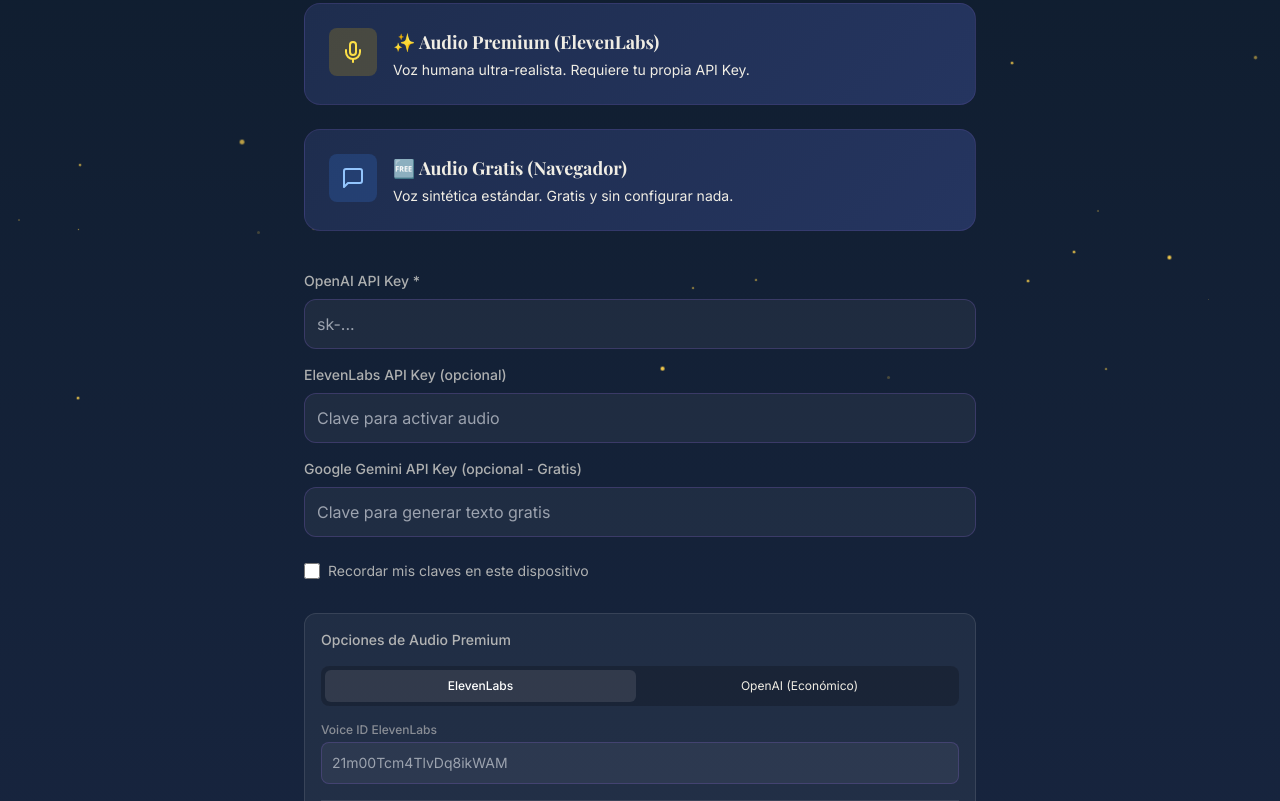
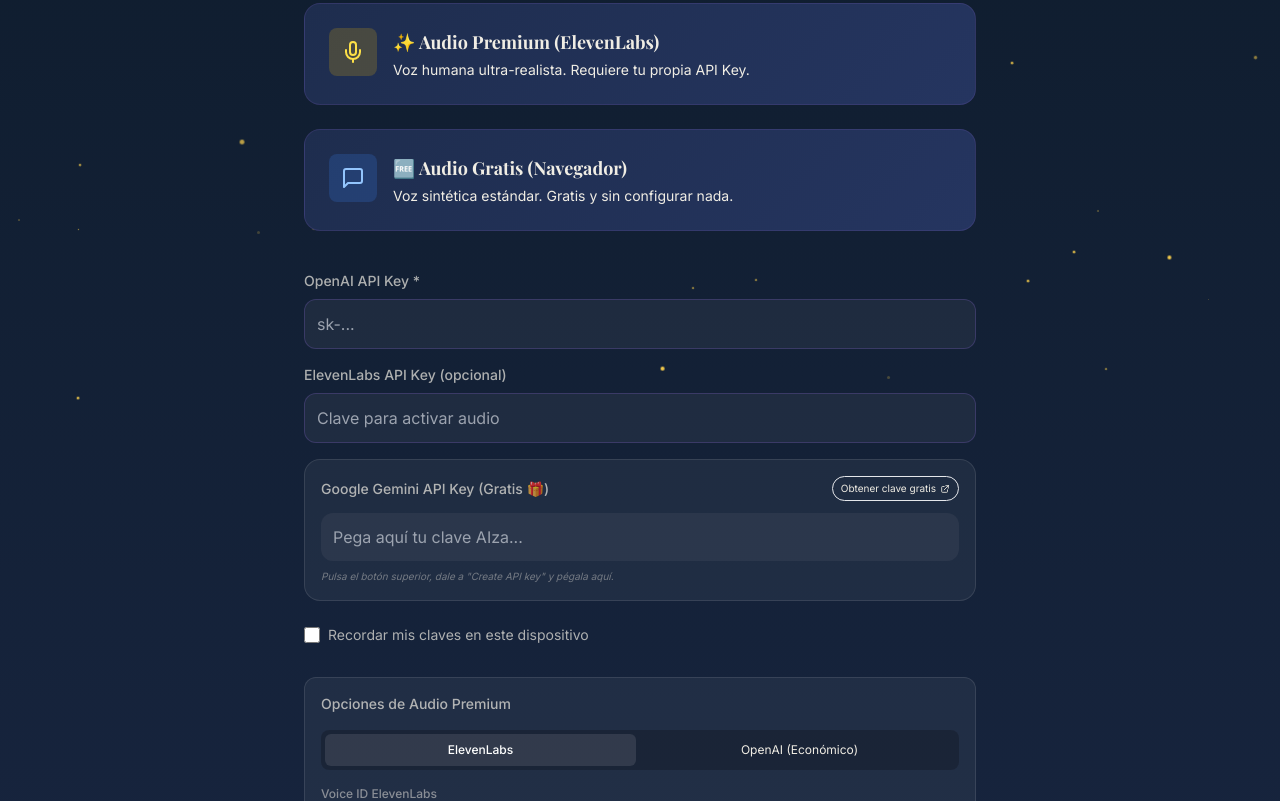
Before and after one commit to carloscano19/cuentacuentos, a plain HTML site: page index.html in a window 1280 px wide. Shown: the part 395-1196 px from the top of the page. Drawn offline with nearby package versions, Linux system fonts and the light colour scheme; a web font is replaced by a local one.

Commit message:
ux: añadir botón de acceso directo y guía para obtener la clave de Gemini gratis

```diff
--- a/index.html
+++ b/index.html
@@ -108,11 +108,25 @@
                         <input type="password" id="input-el-key" class="input-magical w-full p-3 rounded-xl"
                             placeholder="Clave para activar audio">
                     </div>
-                    <div>
-                        <label class="block text-sm font-medium mb-2 opacity-70">Google Gemini API Key (opcional -
-                            Gratis)</label>
-                        <input type="password" id="input-gemini-key" class="input-magical w-full p-3 rounded-xl"
-                            placeholder="Clave para generar texto gratis">
+                    <div
+                        class="p-4 bg-white/5 rounded-2xl border border-white/10 group transition-all hover:border-secondary/50">
+                        <div class="flex justify-between items-center mb-3">
+                            <label class="text-sm font-medium opacity-70">Google Gemini API Key (Gratis 🎁)</label>
+                            <a href="https://aistudio.google.com/app/apikey" target="_blank"
+                                class="text-[10px] bg-secondary/20 text-secondary border border-secondary/30 px-2 py-1 rounded-full hover:bg-secondary hover:text-white transition-all flex items-center gap-1">
+                                <span>Obtener clave gratis</span>
+                                <svg xmlns="http://www.w3.org/2000/svg" class="h-2.5 w-2.5" fill="none"
+                                    viewBox="0 0 24 24" stroke="currentColor">
+                                    <path stroke-linecap="round" stroke-linejoin="round" stroke-width="2"
+                                        d="M10 6H6a2 2 0 00-2 2v10a2 2 0 002 2h10a2 2 0 002-2v-4M14 4h6m0 0v6m0-6L10 14" />
+                                </svg>
+                            </a>
+                        </div>
+                        <input type="password" id="input-gemini-key"
+                            class="input-magical w-full p-3 rounded-xl border-none focus:ring-1 focus:ring-secondary/50"
+                            placeholder="Pega aquí tu clave AIza...">
+                        <p class="text-[10px] mt-2 opacity-40 italic">Pulsa el botón superior, dale a "Create API key" y
+                            pégala aquí.</p>
                     </div>
                     <div class="flex items-center gap-2 py-2">
                         <input type="checkbox" id="check-remember"
```
